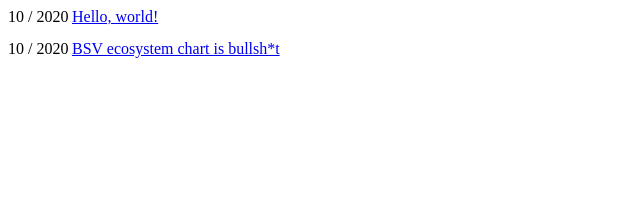
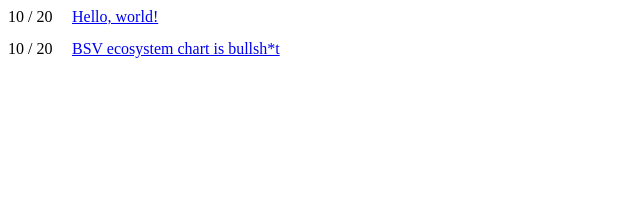
Before and after one commit to derykmakgill/website, a Jekyll site: the page built from index.html, in a window 1280 px wide. Shown: the top 201 px of the page, without its empty margins (0-640 px from the left). Built offline with Jekyll 4.4.1, drawn with Linux system fonts in a browser that asks for light colours.

Commit message:
Update index.html

```diff
--- a/index.html
+++ b/index.html
@@ -10,7 +10,7 @@ layout: default
 {% for document in documents limit:500 %}
   {% if document.layout == 'post' %}
 <div><div class="pd">
-  <span class="date" style="display:block;">{{ document.date | date: "%m / %-Y" }}</span></div>
+  <span class="date" style="display:block;">{{ document.date | date: "%m / %y" }}</span></div>
 
   {% if document.layout == "post" %} <span class="title">   <a href="{{ document.url | relative_url }}">{{ document.title }} </a>
          </span>{% elsif document.layout == "link" %} <span class="title">   <a href="{{ document.link | relative_url }}"> {{ document.title }} | {{ document.site }} </a>→
```
